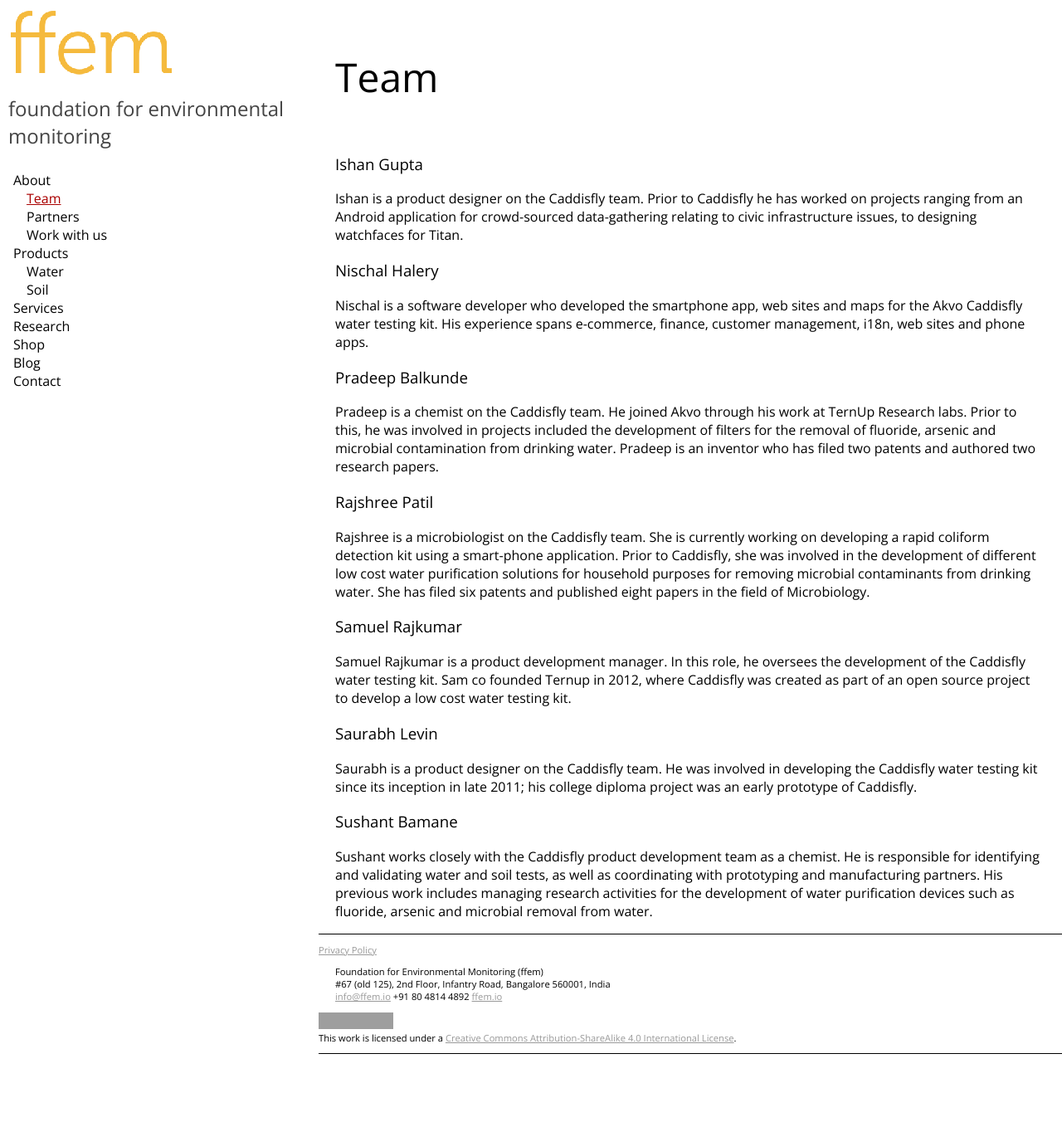
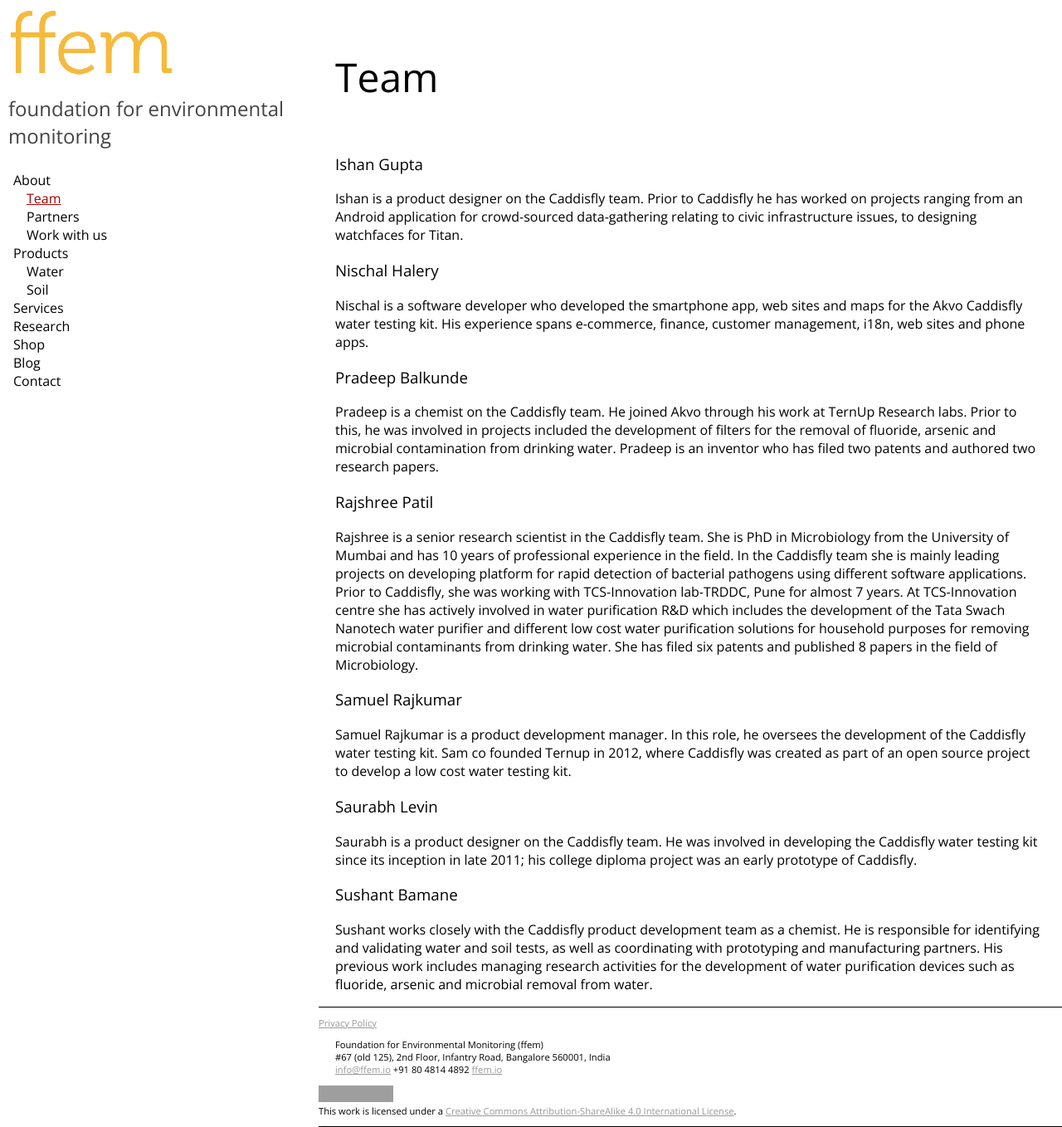
Before and after one commit to adraman/foundation-for-environmental-monitoring.github.io, a Jekyll site: the page built from _pages/team.md, in a window 1280 px wide and 1358 px high. Shown: the whole window at 83% size. Built offline with Jekyll 4.4.1, drawn with Linux system fonts in a browser that asks for light colours; grey boxes are pictures that could not be loaded.

Commit message:
Updated team

```diff
--- a/_pages/team.md
+++ b/_pages/team.md
@@ -14,7 +14,7 @@ Nischal is a software developer who developed the smartphone app, web sites and
 Pradeep is a chemist on the Caddisfly team. He joined Akvo through his work at TernUp Research labs. Prior to this, he was involved in projects included the development of filters for the removal of fluoride, arsenic and microbial contamination from drinking water. Pradeep is an inventor who has filed two patents and authored two research papers.
 
 ### Rajshree Patil
-Rajshree is a microbiologist on the Caddisfly team. She is currently working on developing a rapid coliform detection kit using a smart-phone application. Prior to Caddisfly, she was involved in the development of different low cost water purification solutions for household purposes for removing microbial contaminants from drinking water. She has filed six patents and published eight papers in the field of Microbiology.
+Rajshree is a senior research scientist in the Caddisfly team. She is PhD in Microbiology from the University of Mumbai and has 10 years of professional experience in the field. In the Caddisfly team she is mainly leading projects on developing platform for rapid detection of bacterial pathogens using different software applications. Prior to Caddisfly, she was working with TCS-Innovation lab-TRDDC, Pune for almost 7 years. At TCS-Innovation centre she has actively involved in water purification R&D which includes the development of the Tata Swach Nanotech water purifier and different low cost water purification solutions for household purposes for removing microbial contaminants from drinking water. She has filed six patents and published 8 papers in the field of Microbiology.
 
 ### Samuel Rajkumar
 Samuel Rajkumar is a product development manager. In this role, he oversees the development of the Caddisfly water testing kit. Sam co founded Ternup in 2012, where Caddisfly was created as part of an open source project to develop a low cost water testing kit.
```
